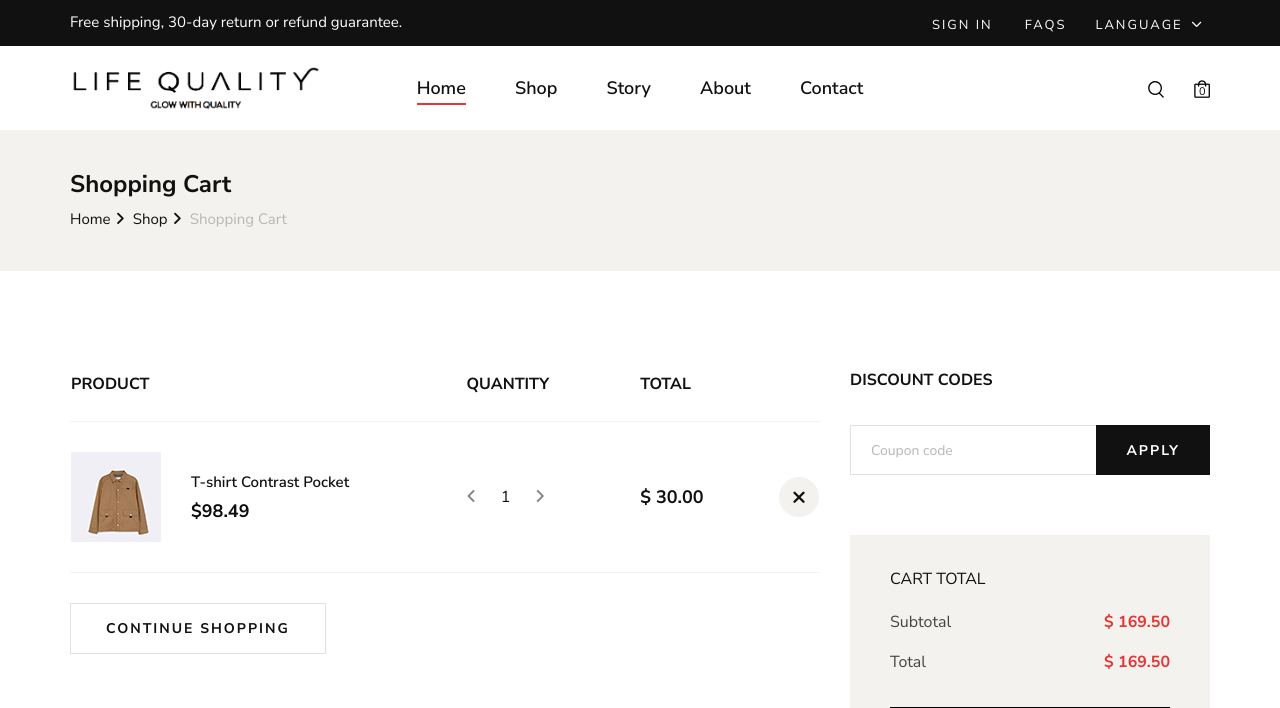
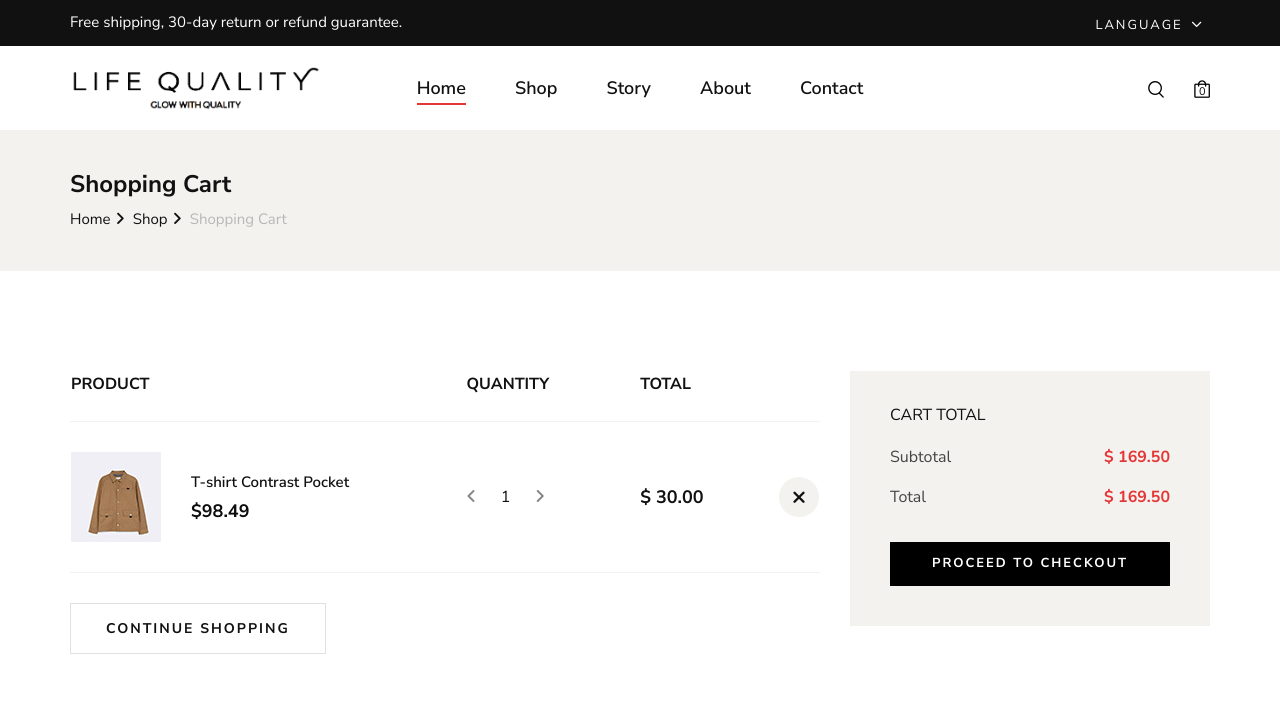
Before and after one commit to abdullah956/dj-lifequality, a Django app: page /cart/ in a window 1280 px wide. Shown: the top 708 px of the page. Run offline with Django 5.2, Linux system fonts and the light colour scheme; some libraries are stand-ins or nearby versions.

Commit message:
removed faq signin and code

```diff
--- a/templates/base.html
+++ b/templates/base.html
@@ -81,10 +81,10 @@
     <div class="offcanvas-menu-overlay"></div>
     <div class="offcanvas-menu-wrapper">
       <div class="offcanvas__option">
-        <div class="offcanvas__links">
+        {% comment %} <div class="offcanvas__links">
           <a href="#">Sign in</a>
           <a href="#">FAQs</a>
-        </div>
+        </div> {% endcomment %}
         <div class="offcanvas__top__hover">
           <span>Language <i class="arrow_carrot-down"></i></span>
           <ul>
@@ -124,10 +124,10 @@
             </div>
             <div class="col-lg-6 col-md-5">
               <div class="header__top__right">
-                <div class="header__top__links">
+                {% comment %} <div class="header__top__links">
                   <a href="#">Sign in</a>
                   <a href="#">FAQs</a>
-                </div>
+                </div> {% endcomment %}
                 <div class="header__top__hover">
                   <span>Language <i class="arrow_carrot-down"></i></span>
                   <ul>
--- a/templates/shopping-cart.html
+++ b/templates/shopping-cart.html
@@ -74,13 +74,13 @@
                     </div>
                 </div>
                 <div class="col-lg-4">
-                    <div class="cart__discount">
+                    {% comment %} <div class="cart__discount">
                         <h6>Discount codes</h6>
                         <form action="#">
                             <input type="text" placeholder="Coupon code">
                             <button type="submit">Apply</button>
                         </form>
-                    </div>
+                    </div> {% endcomment %}
                     <div class="cart__total">
                         <h6>Cart total</h6>
                         <ul>
--- a/users/views.py
+++ b/users/views.py
@@ -2,7 +2,6 @@ from django.shortcuts import render
 
 def home_view(request):
     return render(request, 'index.html')
-
 
 def shop_view(request):
     return render(request, 'shop.html')
```
